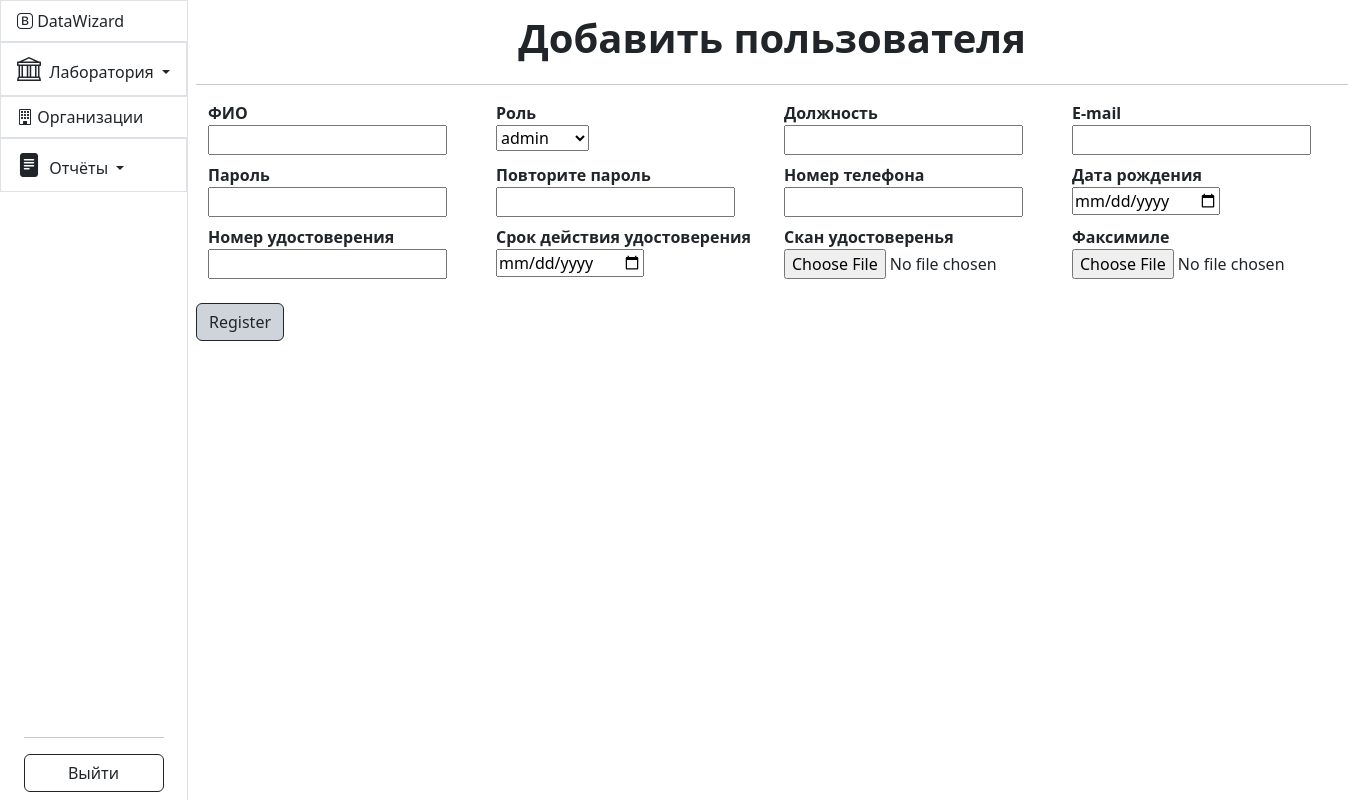
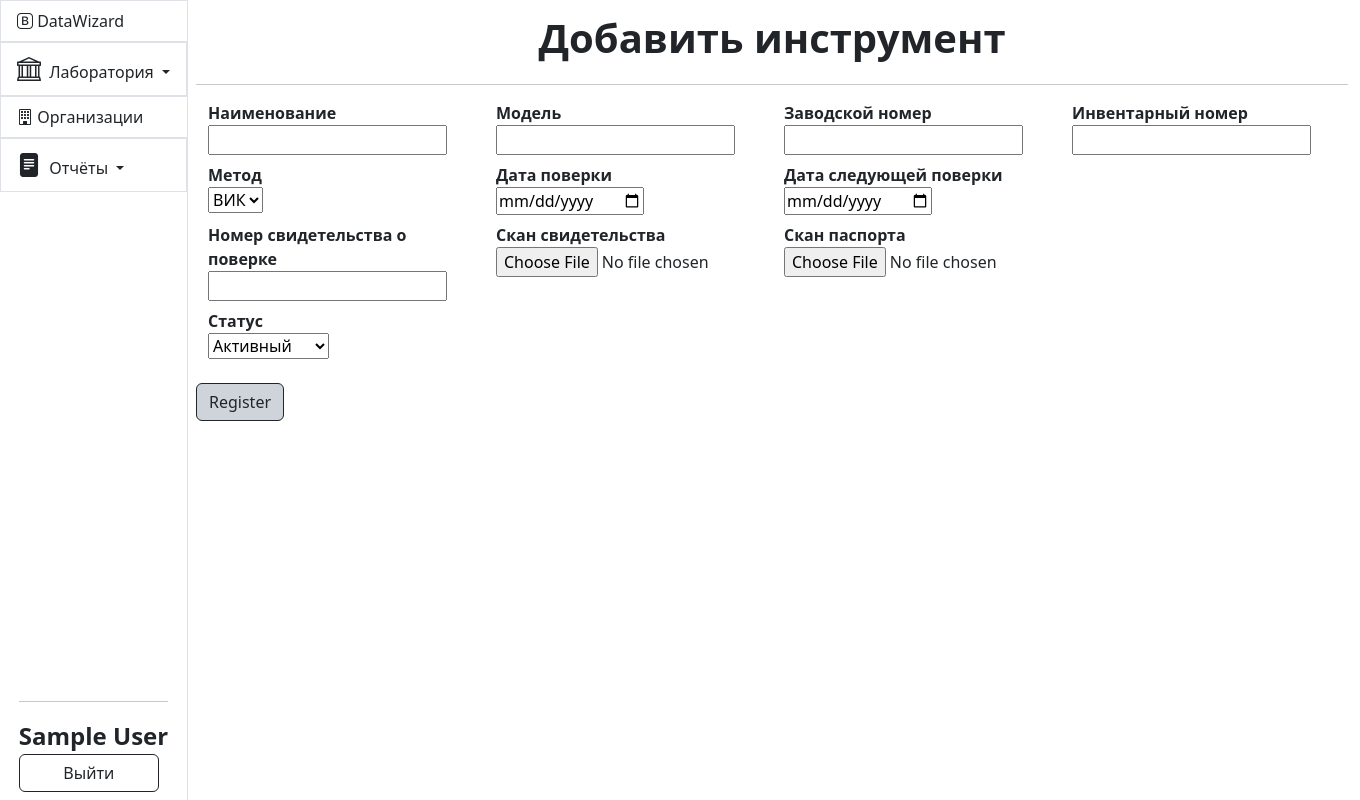
Before and after one commit to AliensWithdrawPeople/DataWizard, a Flask app: page /lab/tools/add in a window 1360 px wide; the page is wider, and only the part inside the window is pictured. Run offline with Flask 3, Linux system fonts and the light colour scheme; a user stored in the database is signed in; tables that the repository leaves empty hold one stand-in row (values such as "Sample post"); some libraries are stand-ins or nearby versions.

Commit message:
Added Add_tool.

```diff
--- a/modules/aux_scripts/Templates_params.py
+++ b/modules/aux_scripts/Templates_params.py
@@ -22,5 +22,6 @@ sidebar_urls = {
     'Reports.report_total' : "index",
 
     # User info section
-    'LogOut' : "index"
+    'LogIn' : "auth.login",
+    'LogOut' : "auth.logout"
 }
--- a/modules/aux_scripts/form_dict.py
+++ b/modules/aux_scripts/form_dict.py
@@ -46,6 +46,6 @@ def form_tool_dict(tool: Models.Tool)->dict:
         'Номер свидетельства' : tool.checkup_certificate_number,
         'Дата поверки' : tool.prev_checkup,
         'Дата следующей поверки' : tool.next_checkup,
-        'Статус' : 'Активен' if tool.is_active else 'Неактивен'
+        'Статус' : 'Активный' if tool.is_active else 'Неактивный'
     }
     return res
--- a/modules/aux_scripts/forms.py
+++ b/modules/aux_scripts/forms.py
@@ -16,3 +16,16 @@ class Add_user_form(Form):
     certificated_till = DateField('Срок действия удостоверения', [validators.Optional()])
     certificate_img = FileField('Скан удостоверенья')
     facsimile_img = FileField('Факсимиле')
+
+class Add_tool_form(Form):
+    name = StringField('Наименование', [validators.Length(min=4, max=250)])
+    model = StringField('Модель', [validators.Length(min=4, max=250)])
+    factory_number = StringField('Заводской номер', [validators.Length(min=1, max=250)])
+    inventory_number = StringField('Инвентарный номер', [validators.Length(min=1, max=250)])
+    method =  SelectField('Метод', choices=[('ВИК', 'ВИК'), ('УЗТ', 'УЗТ'), ('МК', 'МК')])
+    prev_checkup = DateField('Дата поверки')
+    next_checkup = DateField('Дата следующей поверки')
+    checkup_certificate_number = StringField('Номер свидетельства о поверке', [validators.Length(min=1, max=250)])
+    checkup_certificate_img = FileField('Скан свидетельства')
+    passport_img = FileField('Скан паспорта')
+    is_active =  SelectField('Статус', choices=[('Активный', 'Активный'), ('Неактивный', 'Неактивный')])
--- a/modules/lab.py
+++ b/modules/lab.py
@@ -2,7 +2,6 @@ from flask import Blueprint, redirect, render_template, request, flash, url_for,
 from flask_login import login_required, current_user
 from sqlalchemy import or_, select
 from passlib.hash import pbkdf2_sha256
-from sqlalchemy import update, delete
 
 import modules.Models as Models
 import modules.db_connecter as db_connecter
@@ -11,7 +10,7 @@ from . import Models
 
 from .aux_scripts.form_dict import form_tool_dict, form_user_dict
 from .aux_scripts.Templates_params import sidebar_urls
-from .aux_scripts.forms import Add_user_form
+from .aux_scripts.forms import Add_user_form, Add_tool_form
 from .aux_scripts.check_role import check_admin, check_inspector
 
 
@@ -23,7 +22,8 @@ lab = Blueprint('lab', __name__)
 @login_required
 def show_Lab_users():
     check_admin()
-    return render_template('lab_users.html', is_admin=True, sidebar_urls=sidebar_urls)
+    username = current_user.get_name() # type: ignore
+    return render_template('lab_users.html', is_admin=True, username=username, sidebar_urls=sidebar_urls)
 
 @lab.route("/api/data/lab/users")
 @login_required
@@ -101,8 +101,8 @@ def add_user():
         session.add(user)
         session.commit()
         return redirect(url_for(sidebar_urls['Lab.users']))
-
-    return render_template('add_user.html', is_admin=True, sidebar_urls=sidebar_urls, form=form)
+    username = current_user.get_name() # type: ignore
+    return render_template('add_user.html', is_admin=True, username=username, sidebar_urls=sidebar_urls, form=form)
 
 
 #------------------------ Tools ------------------------#
@@ -112,7 +112,8 @@ def add_user():
 def show_Lab_tools():
     check_inspector()
     is_admin = True if current_user.get_role() == 'admin' else False # type: ignore
-    return render_template('lab_tools.html', is_admin=is_admin, sidebar_urls=sidebar_urls)
+    username = current_user.get_name() # type: ignore
+    return render_template('lab_tools.html', is_admin=is_admin, username=username, sidebar_urls=sidebar_urls)
 
 @lab.route("/api/data/lab/tools")
 @login_required
@@ -138,13 +139,11 @@ def tools_json():
     # search filter
     method_filter = request.args.get('method_filter')
     if not method_filter is None and method_filter in Models.method_python_enum._member_names_:
-            print('method_filter =', method_filter, flush=True)
             selected = selected.where(Models.Tool.method == method_filter)
 
     is_active = request.args.get('is_active')
     if not is_active is None and is_active != 'Все':
             is_active = True if is_active == 'Активные' else False
-            print('is_active =', is_active, flush=True)
             selected = selected.where(Models.Tool.is_active == is_active)
 
     search = request.args.get('search[value]')
@@ -178,23 +177,25 @@ def tools_json():
 @login_required
 def add_tool():
     check_inspector()
-    form = Add_user_form(request.form)
+    form = Add_tool_form(request.form)
     if request.method == 'POST' and form.validate():
-        user = Models.User(
-            password = pbkdf2_sha256.hash(form.password.data),
-            name = form.username.data,
-            role = form.role.data,
-            phone_number = form.phone_number.data,
-            email = form.email.data,
-            birthdate = form.birthdate.data,
-            position = form.position.data,
-            certificate_number = form.certificate_number.data,
-            certificated_till = form.certificated_till.data
+        tool = Models.Tool(
+            name  = form.name.data,
+            method = form.method.data,
+            model  = form.model.data,
+            factory_number  = form.factory_number.data,
+            inventory_number  = form.inventory_number.data,
+            checkup_certificate_number = form.checkup_certificate_number.data,
+            prev_checkup = form.prev_checkup.data,
+            next_checkup = form.next_checkup.data,
+            is_active = True if form.is_active.data == 'Активный' else False
         )
+
         session = db_connecter.get_session()
-        session.add(user)
+        session.add(tool)
         session.commit()
         return redirect(url_for(sidebar_urls['Lab.tools']))
 
     is_admin = True if current_user.get_role() == 'admin' else False # type: ignore
-    return render_template('add_user.html', is_admin=is_admin, sidebar_urls=sidebar_urls, form=form)
+    username = current_user.get_name() # type: ignore
+    return render_template('add_tool.html', is_admin=is_admin, username=username, sidebar_urls=sidebar_urls, form=form)
--- /dev/null
+++ b/templates/add_tool.html
@@ -0,0 +1,73 @@
+{% extends 'base.html' %}
+
+{% block content %}
+{% from "_formhelpers.html" import render_field %}
+<header class="fs-1 text-lg-center">
+    <b>Добавить инструмент</b>
+</header>
+<hr>
+<form method=post>
+    <dl>
+        <div class="container-fluid">
+            <div class="row flex-nowrap">
+                <div class="col-md-3">
+                    {{ render_field(form.name) }}
+                </div>
+
+                <div class="col-md-3">
+                    {{ render_field(form.model) }}
+                </div>
+
+                <div class="col-md-3">
+                {{ render_field(form.factory_number) }}
+                </div>
+
+                <div class="col-md-3">
+                {{ render_field(form.inventory_number) }}
+                </div>
+            </div>
+
+            <div class="row flex-nowrap">
+                <div class="col-md-3">
+                    {{ render_field(form.method) }}
+                </div>
+
+                <div class="col-md-3">
+                    {{ render_field(form.prev_checkup) }}
+                </div>
+
+                <div class="col-md-3">
+                    {{ render_field(form.next_checkup) }}
+                </div>
+            </div>
+
+            <div class="row flex-nowrap">
+                <div class="col-md-3">
+                    {{ render_field(form.checkup_certificate_number) }}
+                </div>
+
+                <div class="col-md-3">
+                    {{ render_field(form.checkup_certificate_img) }}
+                </div>
+
+                <div class="col-md-3">
+                    {{ render_field(form.passport_img) }}
+                </div>
+            </div>
+
+            <div class="row flex-nowrap justify-content-lg-start">
+                <div class="col-md-3">
+                    {{ render_field(form.is_active) }}
+                </div>
+            </div>
+
+        </div>
+    </dl>
+    <div class="row flex-nowraw">
+        <div class="col-md-auto align-self-center">
+            <input class="btn align-self-center bg-dark-subtle btn-outline-dark" type=submit value=Register>
+        </div>
+    </div>
+</form>
+
+{% endblock %}
```
Also changed, not shown: templates/lab_tools.html (+8 -0 lines).
